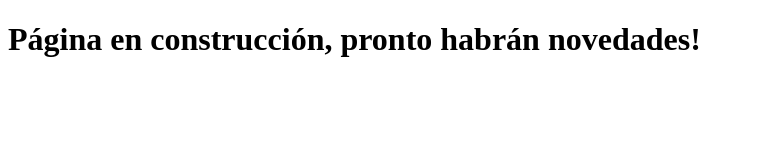
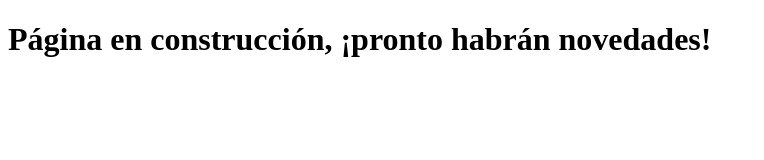
Before and after one commit to Carlos-Azocar-Riquelme/PaginaWebCarlosAzocar, a plain HTML site: page index.html in a window 1280 px wide. Shown: the whole page, without its empty margins (0-764 px from the left). Drawn offline with Linux system fonts and the light colour scheme.

Commit message:
Primer Commit de prueba

```diff
--- a/index.html
+++ b/index.html
@@ -8,7 +8,7 @@
 </head>
 <body>
     <header>
-        <h1>Página en construcción, pronto habrán novedades!</h1>
+        <h1>Página en construcción, ¡pronto habrán novedades!</h1>
     </header>
 </body>
 </html>
```
